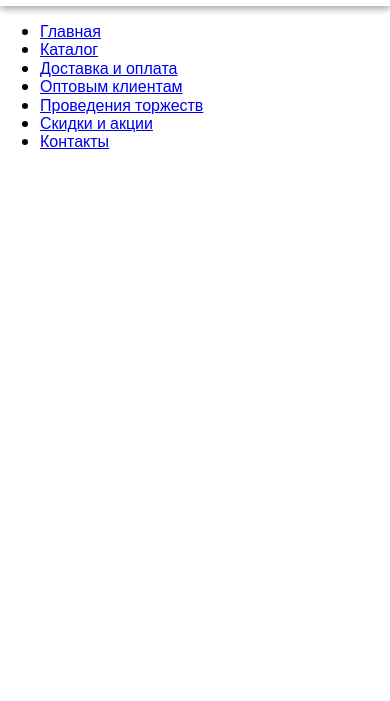
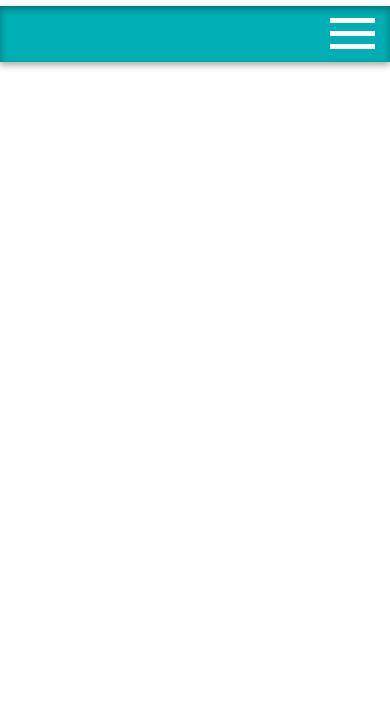
Before and after one commit to felon91/fireboom, a website: page index.html in a window 390 px wide. Shown: the part 143-844 px from the top of the page. Drawn offline with nearby package versions, Linux system fonts and the light colour scheme; files that its build step writes are made by us from their sources; files whose address does not match are found by name.

Commit message:
menu is finish

```diff
--- a/index.html
+++ b/index.html
@@ -33,29 +33,34 @@
 		</div>
 	</header>
 	<nav class="menu">
-		<ul>
-			<li>
-				<a href="#">Главная</a>
+		<div class="menu__wrap wrap">
+			<button class="menu__hamburger">
+				<span></span>
+			</button>
+			<ul class="menu__list">
+				<li class="menu__item">
+					<a class="menu__link" href="#">Главная</a>
 				</li>
-			<li>
-				<a href="#">Каталог</a>
+				<li class="menu__item">
+					<a class="menu__link" href="#">Каталог</a>
 				</li>
-			<li>
-				<a href="#">Доставка и оплата</a>
+				<li class="menu__item">
+					<a class="menu__link" href="#">Доставка и оплата</a>
 				</li>
-			<li>
-				<a href="#">Оптовым клиентам</a>
+				<li class="menu__item">
+					<a class="menu__link" href="#">Оптовым клиентам</a>
 				</li>
-			<li>
-				<a href="#">Проведения торжеств</a>
+				<li class="menu__item">
+					<a class="menu__link" href="#">Проведения торжеств</a>
 				</li>
-			<li>
-				<a href="#">Скидки и акции</a>
+				<li class="menu__item">
+					<a class="menu__link" href="#">Скидки и акции</a>
 				</li>
-			<li>
-				<a href="#">Контакты</a>
+				<li class="menu__item">
+					<a class="menu__link" href="#">Контакты</a>
 				</li>
 			</ul>
+		</div>
 	</nav>
 </div>
 </body>
--- a/sass/blocks/header.scss
+++ b/sass/blocks/header.scss
@@ -1,5 +1,4 @@
 .header {
-  box-shadow: 0px 3px 7px 0px rgba(0, 0, 0, 0.35);
 
   .header__wrap {
     display: flex;
--- /dev/null
+++ b/sass/blocks/menu.scss
@@ -0,0 +1,101 @@
+.menu {
+  background-color: $primary;
+  box-shadow:
+          inset 0px 3px 7px 0px rgba(0, 0, 0, 0.35),
+          0px 3px 7px 0px rgba(0, 0, 0, 0.35);
+
+  .menu__list {
+    margin: 0;
+    list-style: none;
+    padding: 0;
+    display: flex;
+  }
+
+  .menu__hamburger {
+    display: none;
+  }
+
+  .menu__link {
+    text-decoration: none;
+    font-size: 16px;
+    font-weight: 700;
+    line-height: 1.5;
+    color: $white;
+    padding: 18px 15px;
+    display: block;
+    transition-duration: 500ms;
+    transition-property: background-color;
+
+    &:hover {
+      background-color: $second;
+    }
+
+  }
+
+}
+
+@media (max-width: 1110px) {
+
+  .menu {
+
+    .menu__link {
+      font-weight: 400;
+      padding: 16px 10px;
+    }
+
+  }
+
+}
+
+@media (max-width: 980px) {
+
+  .menu {
+
+    .menu__wrap {
+      padding: 12px 15px;
+    }
+
+    .menu__list {
+      display: none;
+    }
+
+    .menu__hamburger {
+      display: block;
+      width: 45px;
+      height: 32px;
+      margin-left: auto;
+      border: none;
+      padding: 0;
+      background-color: transparent;
+      appearance: none;
+      cursor: pointer;
+
+      span {
+        height: 5px;
+        width: 100%;
+        display: block;
+        background-color: $white;
+        margin: 8px 0;
+      }
+
+      &::after {
+        content: '';
+        background-color: $white;
+        height: 5px;
+        width: 100%;
+        display: block;
+      }
+
+      &::before {
+        content: '';
+        background-color: $white;
+        height: 5px;
+        width: 100%;
+        display: block;
+      }
+
+    }
+
+  }
+
+}
--- a/sass/style.scss
+++ b/sass/style.scss
@@ -10,3 +10,4 @@
 @import "blocks/logo";
 @import "blocks/phone";
 @import "blocks/cart";
+@import "blocks/menu";
```
Also changed, not shown: sass/blocks/menu.css (deleted). Lines whose indentation alone changed are shown as unchanged.
